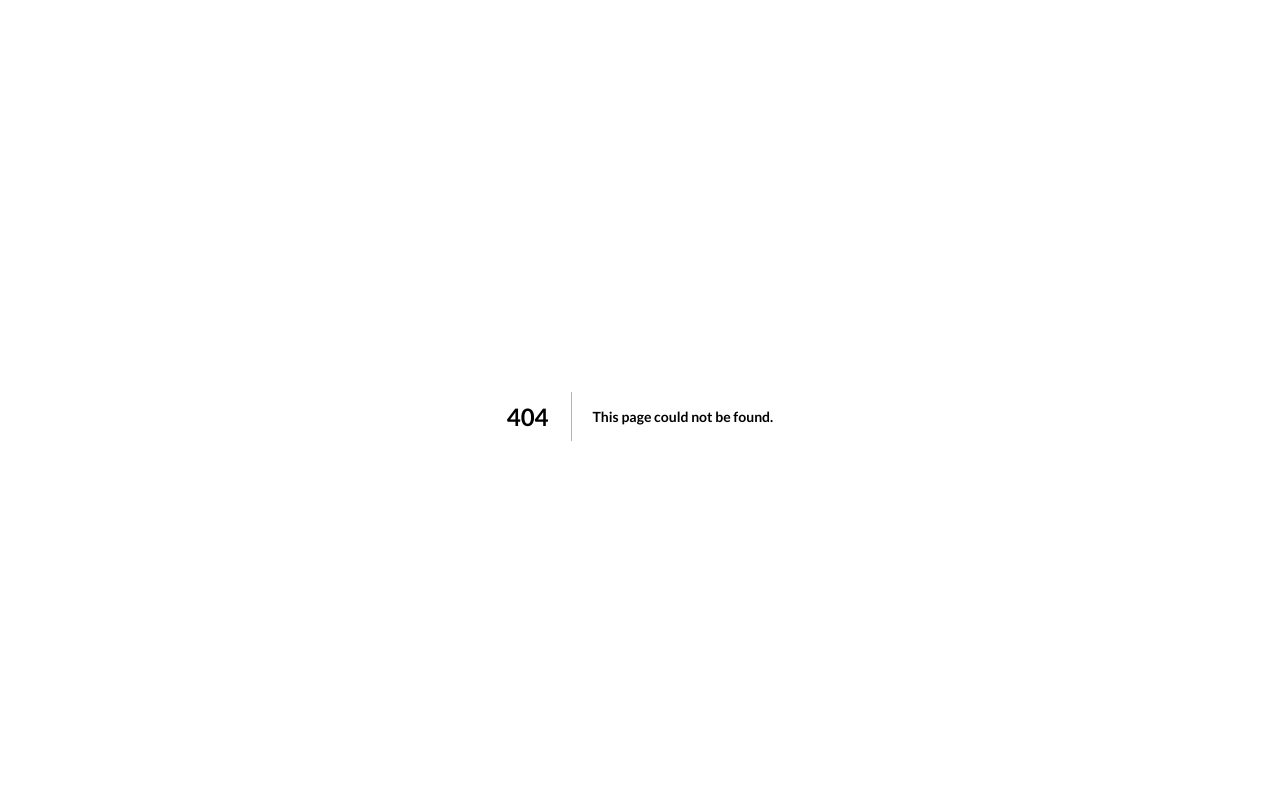
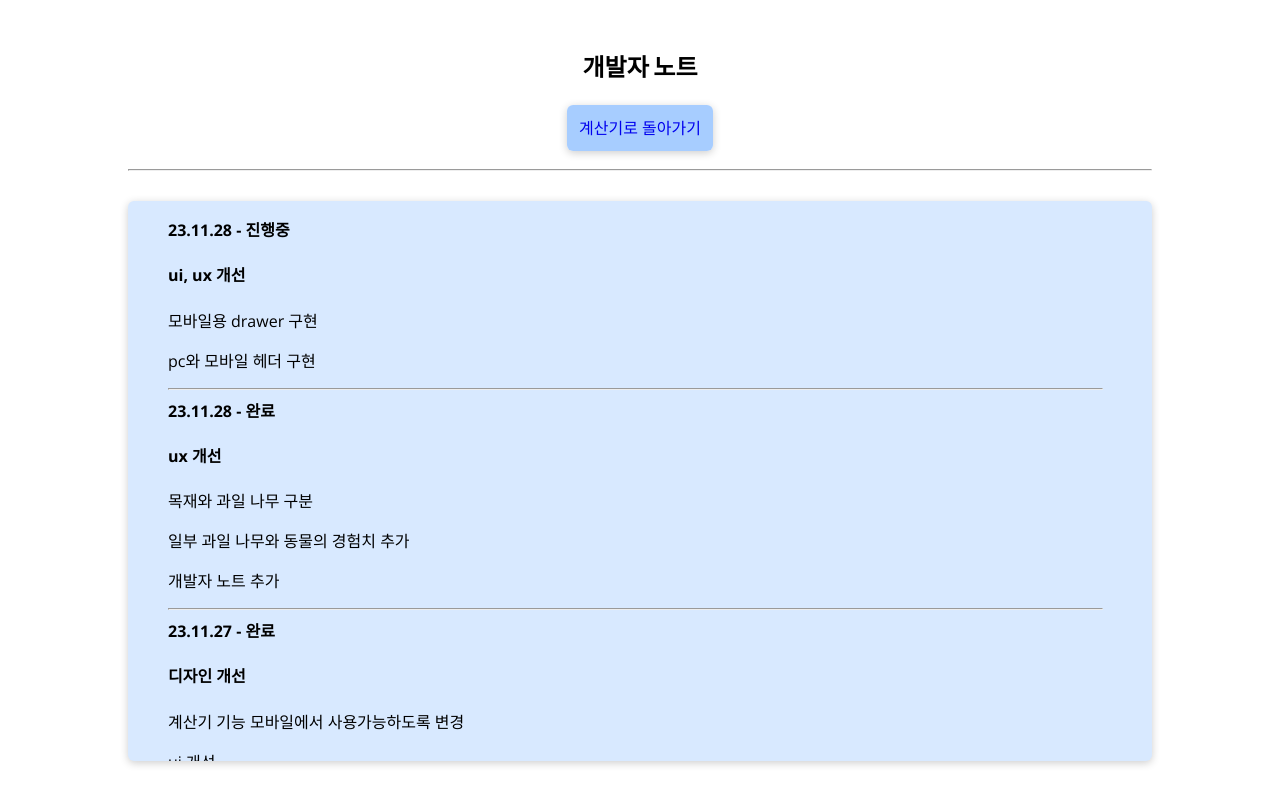
Before and after one commit to DDOONG211107/myhome-calculation, a Next.js app: page /release-note in a window 1280 px wide. Before the commit this address had no page. Shown: the top 804 px of the page. Built offline with nearby package versions, Linux system fonts and the light colour scheme.

Commit message:
ux 개선 및 개발자 노트 추가

```diff
--- a/components/comments/CommentsList.module.css
+++ b/components/comments/CommentsList.module.css
@@ -3,5 +3,5 @@
   list-style: decimal;
   text-align: left;
   background-color: rgb(238, 243, 255);
-  overflow: scroll;
+  overflow-y: scroll;
 }
--- /dev/null
+++ b/components/release/Release.js
@@ -0,0 +1,55 @@
+import classes from "./Release.module.css";
+import ReleaseList from "./ReleaseList";
+import releaseArr from "@/src/data/releaseArr";
+
+// const releaseArr = [
+//   {
+//     date: "23.11.28",
+//     id: "r4",
+//     title: "ui, ux 개선",
+//     strArr: ["모바일용 drawer 구현", "pc와 모바일 헤더 구현"],
+//     isCompleted: false,
+//   },
+//   {
+//     date: "23.11.28",
+//     id: "r3",
+//     title: "ux 개선",
+//     strArr: [
+//       "목재와 과일 나무 구분",
+//       "일부 과일 나무와 동물의 경험치 추가",
+//       "개발자 노트 추가",
+//     ],
+//     isCompleted: true,
+//   },
+//   {
+//     date: "23.11.27",
+//     id: "r2",
+//     title: "디자인 개선",
+//     strArr: ["계산기 기능 모바일에서 사용가능하도록 변경", "ui 개선"],
+//     isCompleted: true,
+//   },
+//   {
+//     date: "23.11.26",
+//     id: "r1",
+//     title: "첫 배포",
+//     strArr: [
+//       "계산기 기능은 pc버전만 가능",
+//       "커뮤니티 기능은 pc, 모바일 둘 다 가능",
+//     ],
+//     isCompleted: true,
+//   },
+// ];
+
+export default function Release() {
+  let idx = 0;
+  return (
+    <div className={classes.releaseNote}>
+      <ul className={classes.releaseLists}>
+        {releaseArr.map((release) => {
+          //   console.log(release.id);
+          return <ReleaseList releaseContent={release} />;
+        })}
+      </ul>
+    </div>
+  );
+}
--- /dev/null
+++ b/components/release/Release.module.css
@@ -0,0 +1,10 @@
+.releaseNote {
+  /* background-color: cornflowerblue; */
+  height: 70vh;
+  overflow-y: scroll;
+}
+
+.releaseLists {
+  list-style: none;
+  text-align: left;
+}
--- /dev/null
+++ b/components/release/ReleaseList.js
@@ -0,0 +1,22 @@
+import classes from "./ReleaseList.module.css";
+
+export default function ReleaseList(props) {
+  const releaseObj = props.releaseContent;
+  const desArr = props.releaseContent.strArr;
+  //   console.log(releaseObj);
+  //   console.log(desArr);
+
+  return (
+    <li key={releaseObj.id} className={classes.releaseList}>
+      <label className={classes.releaseListDate}>
+        <b>{releaseObj.date}</b>
+        {releaseObj.isCompleted ? <b>{` - 완료`}</b> : <b>{` - 진행중`}</b>}
+      </label>
+      <h4>{releaseObj.title}</h4>
+      {desArr.map((str) => {
+        return <p>{str}</p>;
+      })}
+      <hr className={classes.releaseListHr} />
+    </li>
+  );
+}
--- /dev/null
+++ b/components/release/ReleaseList.module.css
@@ -0,0 +1,14 @@
+.releaseListDate {
+  /* font-weight: 900; */
+  display: block;
+}
+
+.releaseList {
+  text-align: left;
+  /* background-color: cornflowerblue; */
+}
+
+.releaseList hr {
+  width: 95%;
+  margin-left: 0;
+}
--- a/pages/comments/index.js
+++ b/pages/comments/index.js
@@ -57,12 +57,14 @@ export default function commentsPage(props) {
         <title>마이홈 계산기</title>
         <meta
           name="description"
-          content="마이홈의 생단 효율을 계산할 수 있어요"
+          content="놀러와 마이홈의 생단 효율을 계산할 수 있어요"
         />
       </Head>
       <div className="title">
         <h2>자유롭게 소통하기</h2>
-        <Link href="/">계산기로 돌아가기</Link>
+        <Link href="/" className="linkButton">
+          계산기로 돌아가기
+        </Link>
       </div>
       <div className="comments-warning">
         <h3>
--- /dev/null
+++ b/pages/release-note/index.js
@@ -0,0 +1,33 @@
+import { Fragment } from "react";
+import Head from "next/head";
+import Link from "next/link";
+import Release from "../../components/release/Release";
+import Card from "@/components/ui/Card";
+
+export default function releaseNotePage() {
+  return (
+    <Fragment>
+      <Head>
+        <title>마이홈 계산기</title>
+        <meta
+          name="description"
+          content="놀러와 마이홈의 생단 효율을 계산할 수 있어요"
+        />
+      </Head>
+      <div>
+        <div className="title">
+          <h2>개발자 노트</h2>
+          <Link href="/" className="linkButton">
+            계산기로 돌아가기
+          </Link>
+        </div>
+        <br />
+        <hr className="line" />
+        <br />
+        <Card>
+          <Release />
+        </Card>
+      </div>
+    </Fragment>
+  );
+}
--- /dev/null
+++ b/src/data/releaseArr.js
@@ -0,0 +1,39 @@
+const releaseArr = [
+  {
+    date: "23.11.28",
+    id: "r4",
+    title: "ui, ux 개선",
+    strArr: ["모바일용 drawer 구현", "pc와 모바일 헤더 구현"],
+    isCompleted: false,
+  },
+  {
+    date: "23.11.28",
+    id: "r3",
+    title: "ux 개선",
+    strArr: [
+      "목재와 과일 나무 구분",
+      "일부 과일 나무와 동물의 경험치 추가",
+      "개발자 노트 추가",
+    ],
+    isCompleted: true,
+  },
+  {
+    date: "23.11.27",
+    id: "r2",
+    title: "디자인 개선",
+    strArr: ["계산기 기능 모바일에서 사용가능하도록 변경", "ui 개선"],
+    isCompleted: true,
+  },
+  {
+    date: "23.11.26",
+    id: "r1",
+    title: "첫 배포",
+    strArr: [
+      "계산기 기능은 pc버전만 가능",
+      "커뮤니티 기능은 pc, 모바일 둘 다 가능",
+    ],
+    isCompleted: true,
+  },
+];
+
+export default releaseArr;
--- a/styles/globals.css
+++ b/styles/globals.css
@@ -31,9 +31,12 @@ body input {
   box-shadow: 0 2px 8px rgba(0, 0, 0, 0.2);
 }
 
+.linkButton {
+  margin: 0 1rem;
+}
+
 h1,
 h2,
-h4,
 h5,
 h6 {
   font-family: "Lato", sans-serif;
```
Also changed, not shown: pages/index.js (+7 -2 lines), src/data/dataArr.js (+5 -5 lines).
